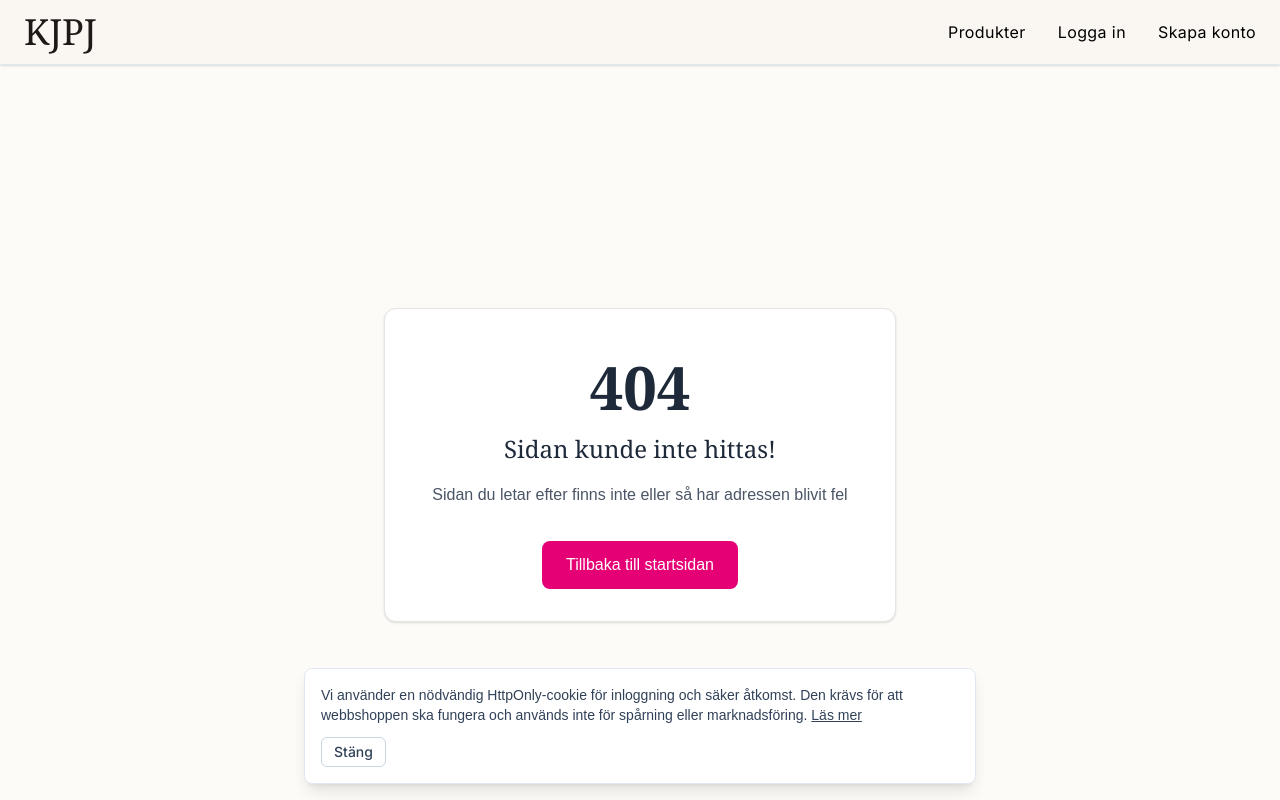
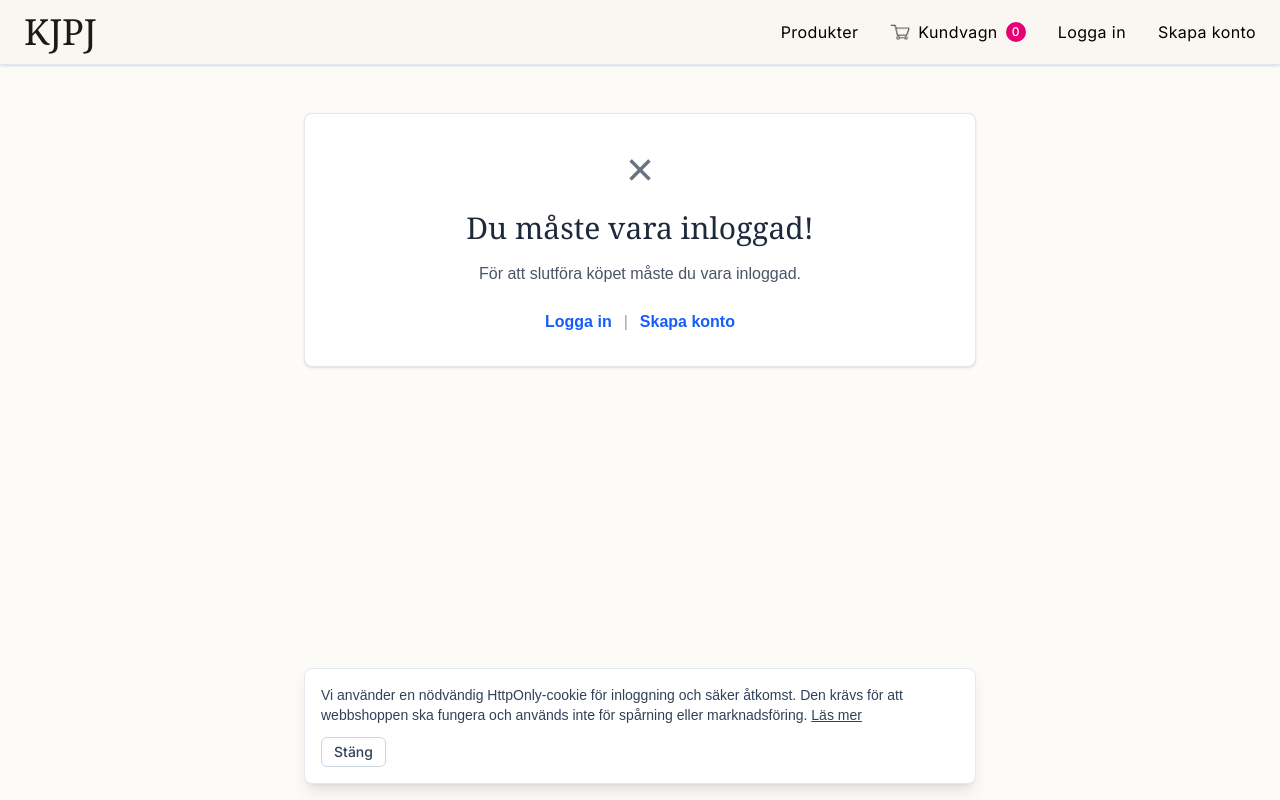
Before and after one commit to JohannaVii/Frontend, a React (Vite) app: page /checkout/login-required in a window 1280 px wide. Shown: the top 800 px of the page. Built offline with nearby package versions, Linux system fonts and the light colour scheme; no server answers.

Commit message:
Fix: kundvagn för utloggade användare

```diff
--- a/src/App.tsx
+++ b/src/App.tsx
@@ -1,7 +1,7 @@
 import * as authService from "./services/authServer";
 import Header from "./components/Header";
 import Footer from "./components/Footer";
-import { Route, Routes, useLocation } from "react-router-dom";
+import { Route, Routes, useLocation, useNavigate } from "react-router-dom";
 import LoginPage from "./pages/LoginPage";
 import CartPage from "./pages/CartPage";
 import WelcomePage from "./pages/WelcomePage";
@@ -20,6 +20,7 @@ import ProductCreatePage from "./pages/ProductCreatePage";
 import NotFoundPage from "./pages/NotFoundPage";
 import ProductDetailPage from "./pages/ProductDetailPage";
 import HomePage from "./pages/HomePage";
+import CheckoutLoginRequiredPage from "./pages/CheckoutLoginRequiredPage";
 import CheckoutSuccessPage from "./pages/CheckoutSuccessPage";
 import CheckoutCancelPage from "./pages/CheckoutCancelPage";
 import RegisterUserPage from "./pages/RegisterUserPage";
@@ -42,6 +43,9 @@ const App = () => {
 
   // håller reda på vilken sida användaren är på
   const location = useLocation();
+
+  // håller reda på navigeringen
+  const navigate = useNavigate();
 
   // kontrollerar inloggningen när appen startar eller laddas om
   useEffect(() => {
@@ -248,6 +252,12 @@ const App = () => {
       return;
     }
 
+    // användaren måste vara inloggad för att kunna skapa en order
+    if (!user) {
+      navigate("/checkout/login-required");
+      return;
+    }
+
     // hindrar dubbelklick medan en betalning redan startas
     if (isCheckingOut) {
       return;
@@ -329,13 +339,30 @@ const App = () => {
           path="/products"
           element={<ProductPage onAddToCart={addToCart} />}
         />
-        {/*Sidan kan endast nås om nvändaren är utloggad */}
+
         <Route
+          path="/cart"
           element={
-            <PublicOnlyRoute isLoggedIn={user !== null}></PublicOnlyRoute>
+            <CartPage
+              cartItems={cartItems}
+              onIncrease={increaseQuantity}
+              onDecrease={decreaseQuantity}
+              onCheckout={handleCheckout}
+              isLoading={isCheckingOut}
+            />
           }
+        />
+
+        {/*Sidan kan endast nås om användaren är utloggad */}
+        <Route element={<PublicOnlyRoute isLoggedIn={user !== null} />}>
+          <Route path="/register" element={<RegisterUserPage />} />
+        </Route>
+
+        <Route
+          element={<ProtectedRoute user={user} isLoading={isCheckingAuth} />}
         >
-          <Route path="/register" element={<RegisterUserPage />}></Route>
+          <Route path="/welcome" element={<WelcomePage />} />
+          <Route path="/orders" element={<OrderPage />} />
         </Route>
 
         {/* sida som visas när kunden återvänder från Stripe */}
@@ -347,6 +374,13 @@ const App = () => {
         />
 
         <Route path="/checkout/cancel" element={<CheckoutCancelPage />} />
+
+        {/* sida som visas när kunden försöker skapa en order utan att vara inloggad */}
+        <Route
+          path="/checkout/login-required"
+          element={<CheckoutLoginRequiredPage />}
+        />
+
         <Route path="/cookies" element={<CookiesPage />} />
 
         {/* Visar detaljer för en specifik produkt */}
@@ -354,25 +388,6 @@ const App = () => {
           path="/products/:id"
           element={<ProductDetailPage onAddToCart={addToCart} />}
         />
-
-        <Route
-          element={<ProtectedRoute user={user} isLoading={isCheckingAuth} />}
-        >
-          <Route path="/welcome" element={<WelcomePage />} />
-          <Route
-            path="/cart"
-            element={
-              <CartPage
-                cartItems={cartItems}
-                onIncrease={increaseQuantity}
-                onDecrease={decreaseQuantity}
-                onCheckout={handleCheckout}
-                isLoading={isCheckingOut}
-              />
-            }
-          />
-          <Route path="/orders" element={<OrderPage />} />
-        </Route>
 
         {/*Sida skyddad från kunder */}
         <Route element={<AdminRoute user={user} isLoading={isCheckingAuth} />}>
--- a/src/components/Header.tsx
+++ b/src/components/Header.tsx
@@ -28,6 +28,17 @@ const Header = ({ loggIn, onLogout, cartItemCount }: HeaderProps) => {
           {!loggIn && (
             <>
               <Link to="/products">Produkter</Link>
+              <Link to="/cart" className="flex items-center gap-2">
+                <img
+                  src="/images/cart-icon.png"
+                  alt="Kundvagn"
+                  className="h-5 w-5 object-contain"
+                />
+                <span>Kundvagn</span>
+                <span className="flex h-5 min-w-5 items-center justify-center rounded-full bg-pink-600 px-1 text-xs font-medium text-white">
+                  {cartItemCount}
+                </span>
+              </Link>
               <Link to="/login">Logga in</Link>
               <Link to="/register">Skapa konto</Link>
             </>
--- /dev/null
+++ b/src/pages/CheckoutLoginRequiredPage.tsx
@@ -0,0 +1,41 @@
+import { Link } from "react-router-dom";
+
+// visar ett meddelande när kunden försöker skapa en order utan att vara inloggad
+const CheckoutLoginRequiredPage = () => {
+  return (
+    <main className="min-h-screen bg-[#fdfbf8] px-4 py-12">
+      <div className="mx-auto max-w-2xl rounded-lg border border-gray-200 bg-white p-8 text-center shadow-sm">
+        <div className="mb-4 text-5xl text-gray-500" aria-hidden="true">
+          ×
+        </div>
+
+        <h1 className="mb-4 font-serif text-3xl font-medium text-gray-800">
+          Du måste vara inloggad!
+        </h1>
+
+        <p className="mb-6 text-gray-600">
+          För att slutföra köpet måste du vara inloggad.
+        </p>
+
+        <div className="flex items-center justify-center gap-3">
+          <Link
+            to="/login"
+            className="font-semibold text-blue-600 transition hover:text-blue-700"
+          >
+            Logga in
+          </Link>
+          <span className="text-gray-400">|</span>
+
+          <Link
+            to="/register"
+            className="font-semibold text-blue-600 transition hover:text-blue-700"
+          >
+            Skapa konto
+          </Link>
+        </div>
+      </div>
+    </main>
+  );
+};
+
+export default CheckoutLoginRequiredPage;
```
